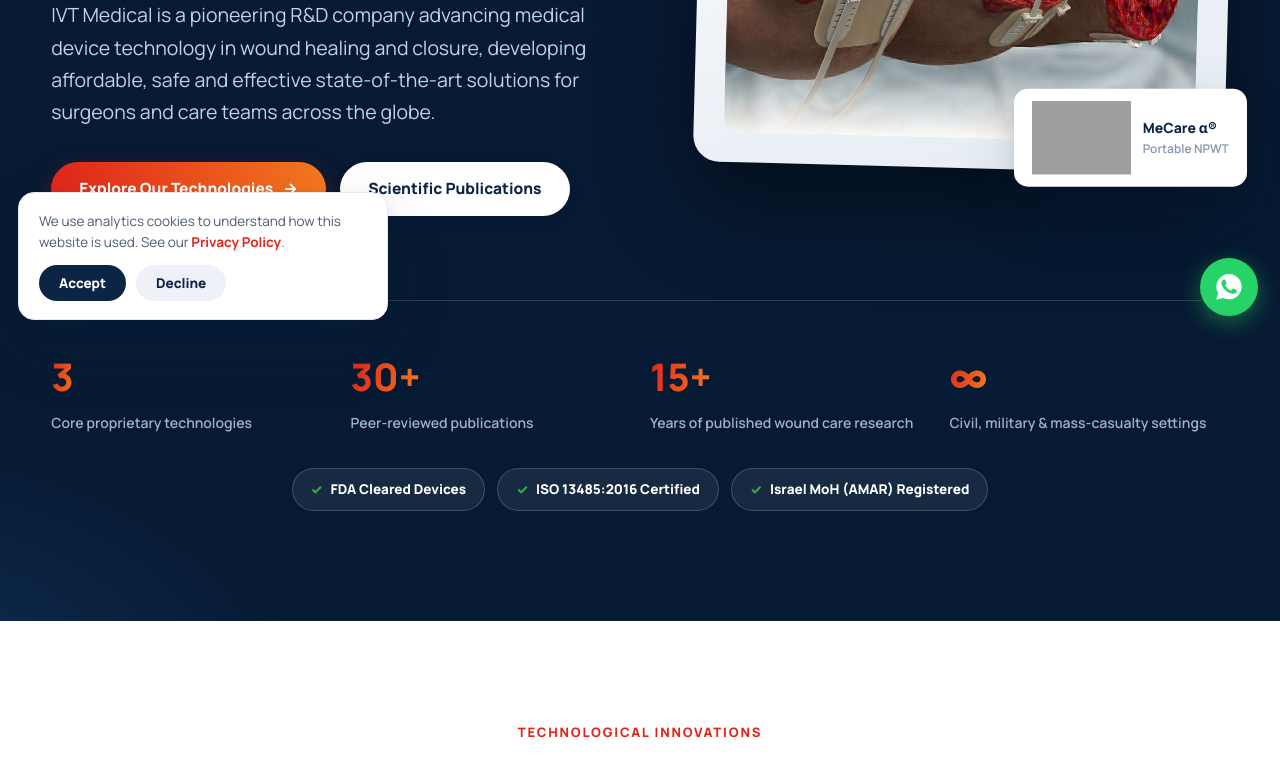
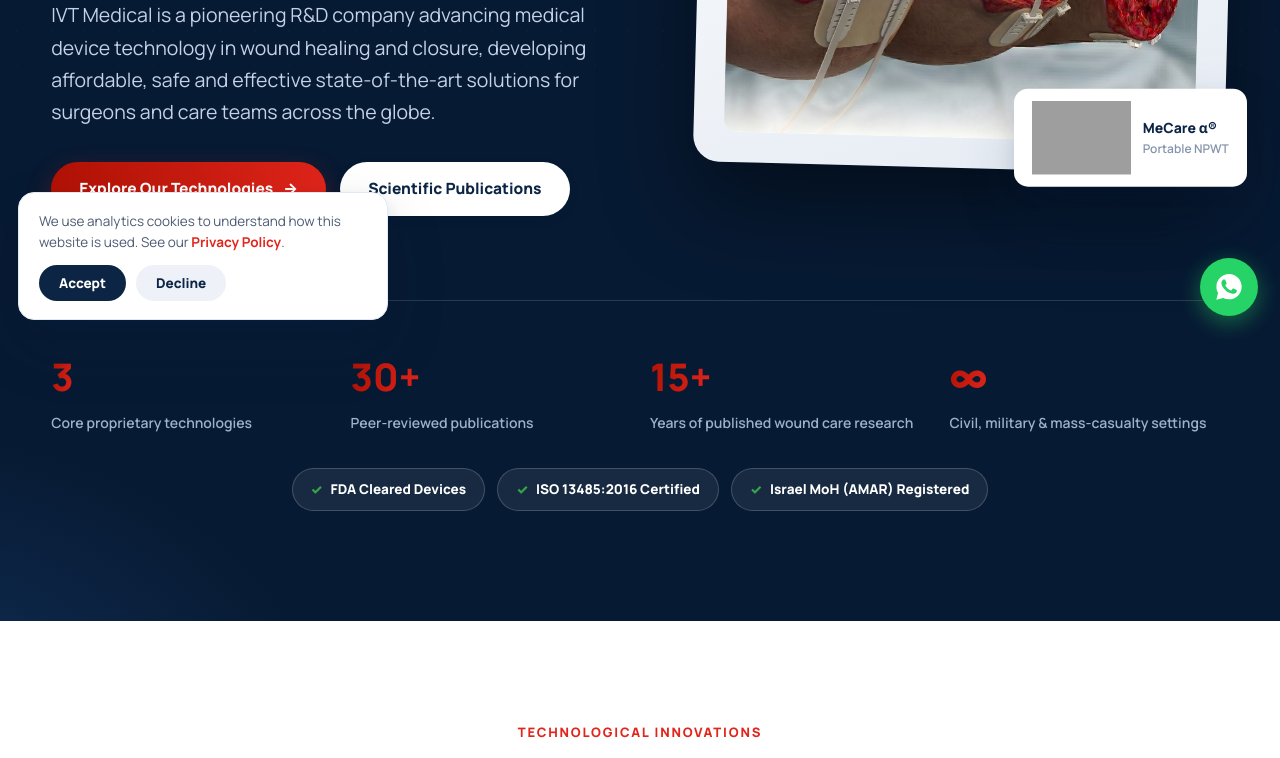
Before and after one commit to Sales-rgbsasa/ivt-website, a plain HTML site: page index.html in a window 1280 px wide. Shown: the part 462-1220 px from the top of the page. Drawn offline with Linux system fonts and the light colour scheme; grey boxes are pictures that could not be loaded.

Commit message:
Switch accent palette from orange to crimson: deep red gradient, crimson accents, logo family preserved
Co-Authored-By: Claude Fable 5 <noreply@anthropic.com>

```diff
--- a/assets/css/style.css
+++ b/assets/css/style.css
@@ -1,6 +1,6 @@
 /* ============================================================
    IVT Medical Ltd. — Design System
-   Brand: navy #0c2545 | red #e1251b | orange #f47b20 | green #36a44b
+   Brand: navy #0c2545 | red #e1251b | crimson accent #ff4d42 | green #36a44b
    ============================================================ */
 
 :root {
@@ -8,7 +8,7 @@
   --navy-deep: #071a33;
   --navy-soft: #16345e;
   --red: #e1251b;
-  --orange: #f47b20;
+  --orange: #ff4d42; /* crimson accent; variable name kept for compatibility */
   --green: #36a44b;
   --ink: #1a2437;
   --slate: #4d5b73;
@@ -17,7 +17,7 @@
   --paper: #f6f8fb;
   --paper-2: #eef2f8;
   --white: #ffffff;
-  --grad-brand: linear-gradient(100deg, var(--red) 0%, var(--orange) 100%);
+  --grad-brand: linear-gradient(100deg, #b01205 0%, var(--red) 100%);
   --radius: 18px;
   --radius-sm: 12px;
   --shadow-sm: 0 1px 2px rgba(12, 37, 69, .06), 0 4px 12px rgba(12, 37, 69, .06);
```
